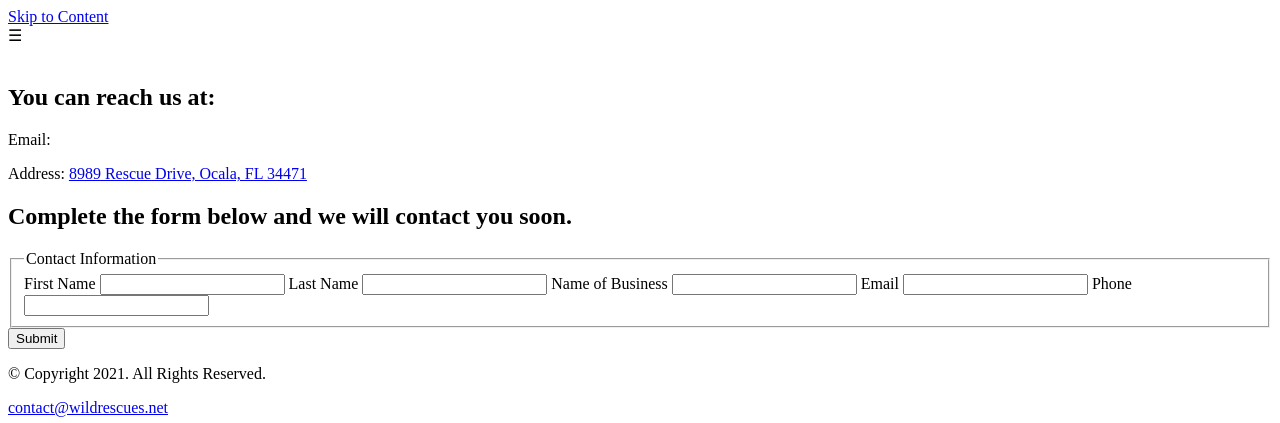
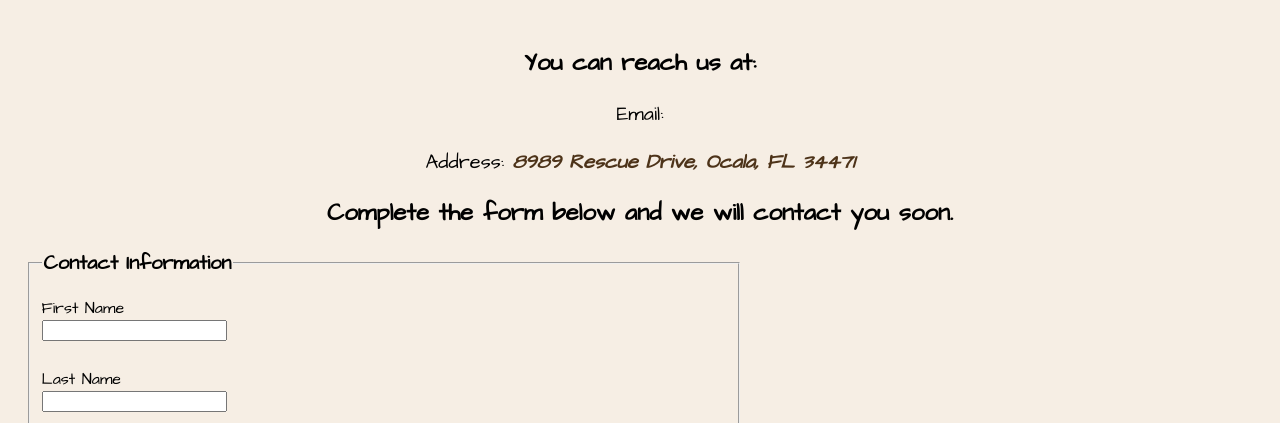
Before and after one commit to EpicNootNoot/Instnthairnails, a plain HTML site: page contact.html in a window 1280 px wide. Shown: the top 423 px of the page. Drawn offline with Linux system fonts and the light colour scheme.

Commit message:
Filled <head>

```diff
--- a/contact.html
+++ b/contact.html
@@ -6,7 +6,23 @@
 
 <html lang="en">
   <head>
+    <meta name="viewport" content="width=device-width, initial-scale=1.0">
+    <meta charset="utf-8">
 
+    <link href="css/styles.css" rel="stylesheet">
+    <link rel="preconnect" href="https://fonts.googleapis.com">
+    <link rel="preconnect" href="https://fonts.gstatic.com" crossorigin>
+
+    <link href="https://fonts.googleapis.com/css2?family=Architects+Daughter&family=Indie+Flower&display=swap" rel="stylesheet">
+
+    <link rel="shortcut icon" href="images/favicon.ico">
+    <link rel="icon" type="image/png" sizes="32x32" href="images/favicon-32.png">
+
+    <link rel="apple-touch-icon" sizes="180x180" href="images/apple-touch-icon.png">
+
+    <link rel="icon" sizes="192x192" href="images/android-chrome-192.png">
+
+    <title>Instant Hair &#38; Nails: Template</title>
 
   </head>
 
@@ -92,7 +108,7 @@
         <footer>
           <div class="copyright">
             <p>&copy; Copyright 2021. All Rights Reserved.</p>
-            <p><a href="mailto:contact@wildrescues.net">contact@wildrescues.net</a></p>
+            <p><a href="mailto:">Email here/Phone number</a></p>
           </div>
 
           <div class="social">
```
